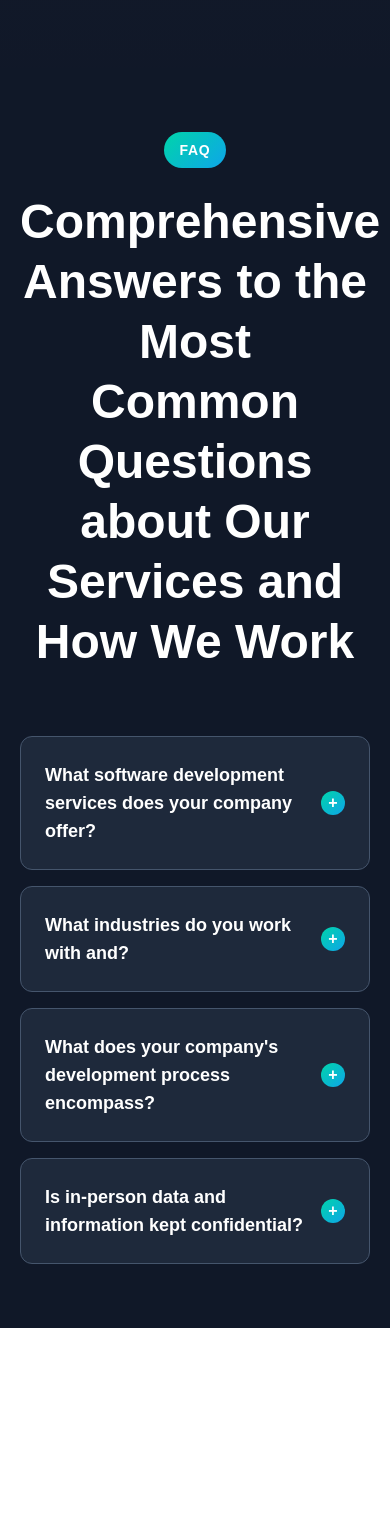
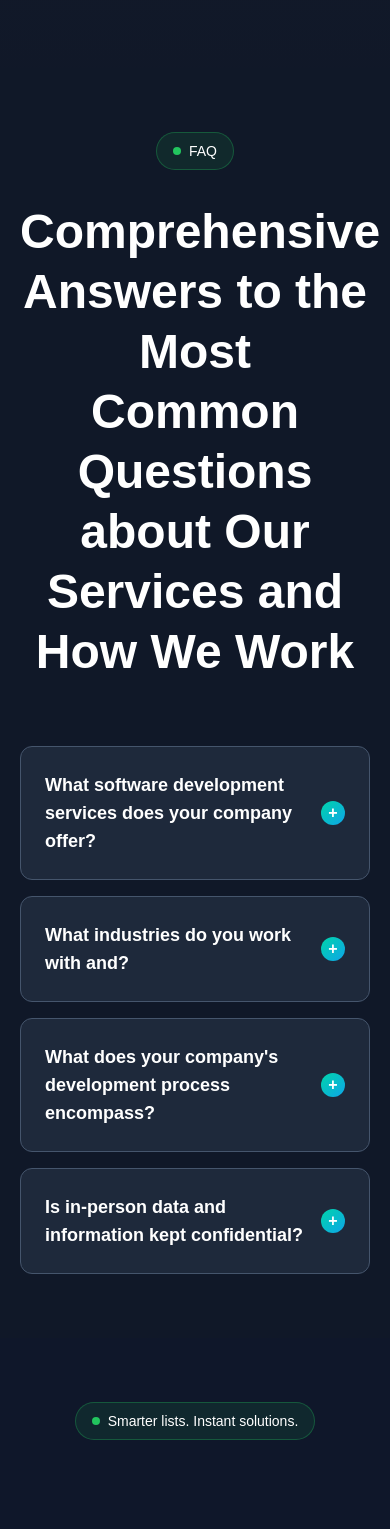
Before and after one commit to siam114/software-chamber-portfolio-website, a Next.js app: page / in a window 390 px wide. Shown: the part 9460-10989 px from the top of the page. Before the commit the page ends 10788 px from the top, so only its background shows below. Built offline with nearby package versions, Linux system fonts and the light colour scheme.

Commit message:
design textimonial section

```diff
--- a/src/components/FaqSection.tsx
+++ b/src/components/FaqSection.tsx
@@ -34,11 +34,15 @@ const FaqSection = () => {
       <div className="max-w-4xl mx-auto">
         {/* Header */}
         <div className="text-center mb-16">
-          <div
-            className="inline-block text-white px-4 py-2 rounded-full text-sm font-semibold uppercase tracking-wider mb-6"
-            style={{ background: 'linear-gradient(135deg, #00D4AA 0%, #0EA5E9 100%)' }}
+         <div
+            className="inline-flex items-center px-4 py-2 rounded-full text-sm font-medium text-white mb-8"
+            style={{ backgroundColor: 'rgba(34, 197, 94, 0.1)', border: '1px solid rgba(34, 197, 94, 0.3)' }}
           >
-            FAQ
+            <div
+              className="w-2 h-2 rounded-full mr-2"
+              style={{ backgroundColor: '#22c55e' }}
+            ></div>
+           FAQ
           </div>
           <h1 className="text-5xl font-bold text-white mb-4 leading-tight">
             Comprehensive Answers to the Most<br />
--- /dev/null
+++ b/src/components/TestimonialSection.tsx
@@ -0,0 +1,84 @@
+import React from 'react';
+
+const TestimonialSection = () => {
+  return (
+    <div
+      className="min-h-screen flex items-center justify-center px-4 py-16"
+      style={{ backgroundColor: '#0f172a' }}
+    >
+      <div className="max-w-4xl mx-auto text-center">
+        {/* Header Badge */}
+        <div className="mb-12">
+          <div
+            className="inline-flex items-center px-4 py-2 rounded-full text-sm font-medium text-white mb-8"
+            style={{ backgroundColor: 'rgba(34, 197, 94, 0.1)', border: '1px solid rgba(34, 197, 94, 0.3)' }}
+          >
+            <div
+              className="w-2 h-2 rounded-full mr-2"
+              style={{ backgroundColor: '#22c55e' }}
+            ></div>
+            Smarter lists. Instant solutions.
+          </div>
+        </div>
+
+        {/* Main Heading */}
+        <h1 className="text-5xl md:text-6xl font-bold text-white mb-16 leading-tight">
+          Don't just take our word for it. Hear<br />
+          what <span className="text-gray-400">our clients say</span>
+        </h1>
+
+        {/* Testimonial Card */}
+        <div
+          className="max-w-3xl mx-auto p-8 rounded-2xl relative"
+          style={{
+            backgroundColor: 'rgba(30, 41, 59, 0.5)',
+            border: '1px solid rgba(51, 65, 85, 0.3)',
+            backdropFilter: 'blur(10px)'
+          }}
+        >
+          {/* Quote */}
+          <blockquote className="text-xl md:text-2xl text-white font-light leading-relaxed mb-8">
+            "Sed sit varius neque turpis enim ut metus consectetur. Tortor urna risus
+            phasellus nec. In facilisis pulvinar sagittis odio nibh condimentum aliquet
+            commodo."
+          </blockquote>
+
+          {/* Author Info */}
+          <div className="flex items-center justify-between">
+            <div className="flex items-center">
+              {/* Avatar */}
+              <div className="w-12 h-12 rounded-full mr-4 overflow-hidden">
+                <img
+                  src="https://images.unsplash.com/photo-1507003211169-0a1dd7228f2d?w=100&h=100&fit=crop&crop=face"
+                  alt="Alex Larkins"
+                  className="w-full h-full object-cover"
+                />
+              </div>
+              <div className="text-left">
+                <div className="text-white font-semibold">Alex Larkins</div>
+                <div className="text-gray-400 text-sm">Art director of Astons</div>
+              </div>
+            </div>
+
+            {/* Company Logo */}
+            <div className="text-white font-bold text-xl tracking-wider">
+              mono
+            </div>
+          </div>
+
+          {/* Decorative Elements */}
+          <div
+            className="absolute top-4 left-4 w-1 h-12 rounded-full opacity-20"
+            style={{ backgroundColor: '#22c55e' }}
+          ></div>
+          <div
+            className="absolute bottom-4 right-4 w-1 h-8 rounded-full opacity-10"
+            style={{ backgroundColor: '#3b82f6' }}
+          ></div>
+        </div>
+      </div>
+    </div>
+  );
+};
+
+export default TestimonialSection;
--- a/src/pages/index.tsx
+++ b/src/pages/index.tsx
@@ -5,6 +5,7 @@ import WhyChooseSection from "@/components/WhyChooseSection";
 import StackPowersSection from "@/components/StackPowersSection";
 import HomePage from "@/components/HomePage";
 import FaqSection from "@/components/FaqSection";
+import TestimonialSection from "@/components/TestimonialSection";
 
 const geistSans = Geist({
   variable: "--font-geist-sans",
@@ -25,6 +26,7 @@ export default function Home() {
       <WhyChooseSection/>
       <StackPowersSection/>
       <FaqSection/>
+      <TestimonialSection/>
     </main>
    </>
   );
```
